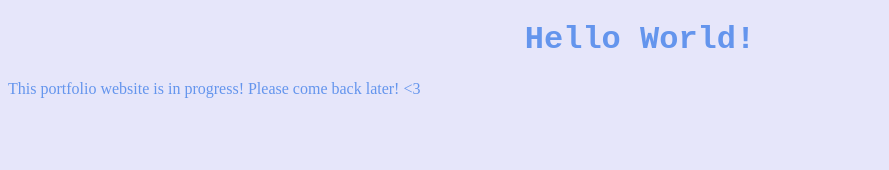
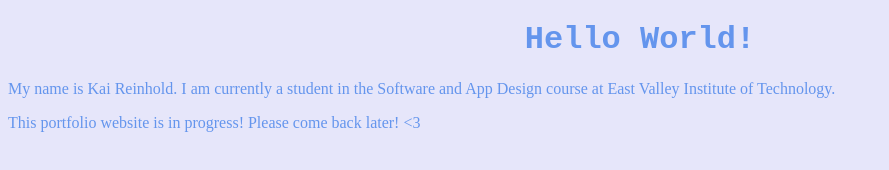
Before and after one commit to kaireinhold/kaireinhold.github.io, a plain HTML site: page index.html in a window 1280 px wide. Shown: the whole page, without its empty margins (0-889 px from the left). Drawn offline with Linux system fonts and the light colour scheme.

Commit message:
Started introduction in index.html

```diff
--- a/index.html
+++ b/index.html
@@ -9,6 +9,7 @@
         <h1>
             Hello World!
         </h1>
+        <p> My name is Kai Reinhold. I am currently a student in the Software and App Design course at East Valley Institute of Technology.</p>
         <footer>
             <p>This portfolio website is in progress! Please come back later! <3</p>
         </footer>
```
